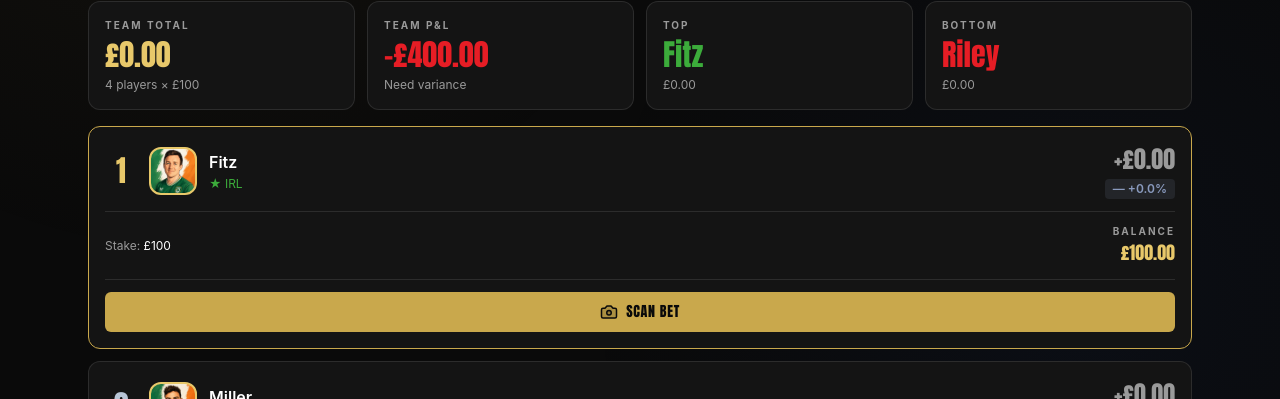
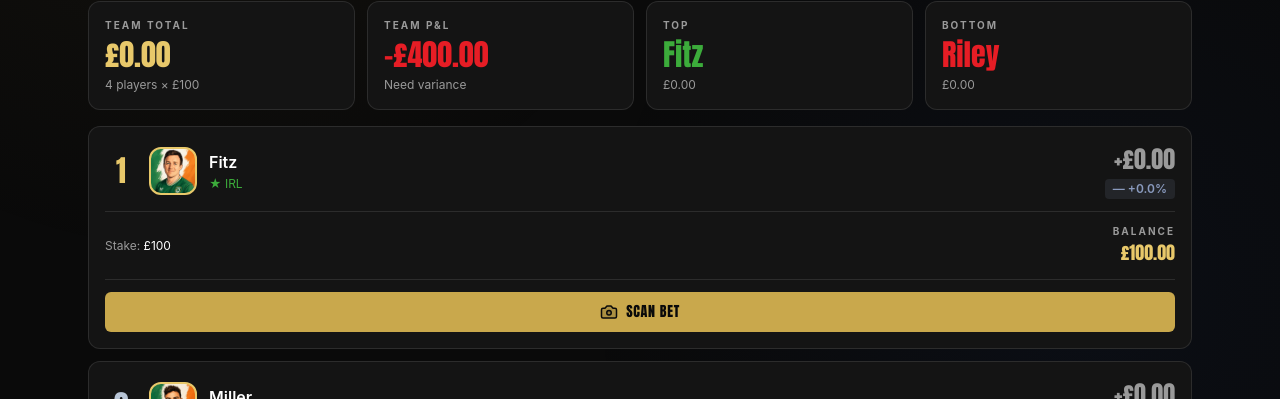
Before and after one commit to rileypap03/Betsfriends, a Next.js app: page / in a window 1280 px wide. Shown: the part 337-736 px from the top of the page. Built offline with nearby package versions, Linux system fonts and the light colour scheme; no server answers.

Commit message:
remove redundant gold card border on #1 ranked player (avatar already has gold keyline)

```diff
--- a/components/Leaderboard.tsx
+++ b/components/Leaderboard.tsx
@@ -51,7 +51,6 @@ export default function Leaderboard() {
             <div
               key={member.id}
               className="card p-4"
-              style={idx === 0 ? { borderColor: 'var(--gold)' } : {}}
             >
               <Link href={`/player/${member.id}`} className="block hover:opacity-80 transition-opacity">
                 <div className="flex items-center gap-3">
```
